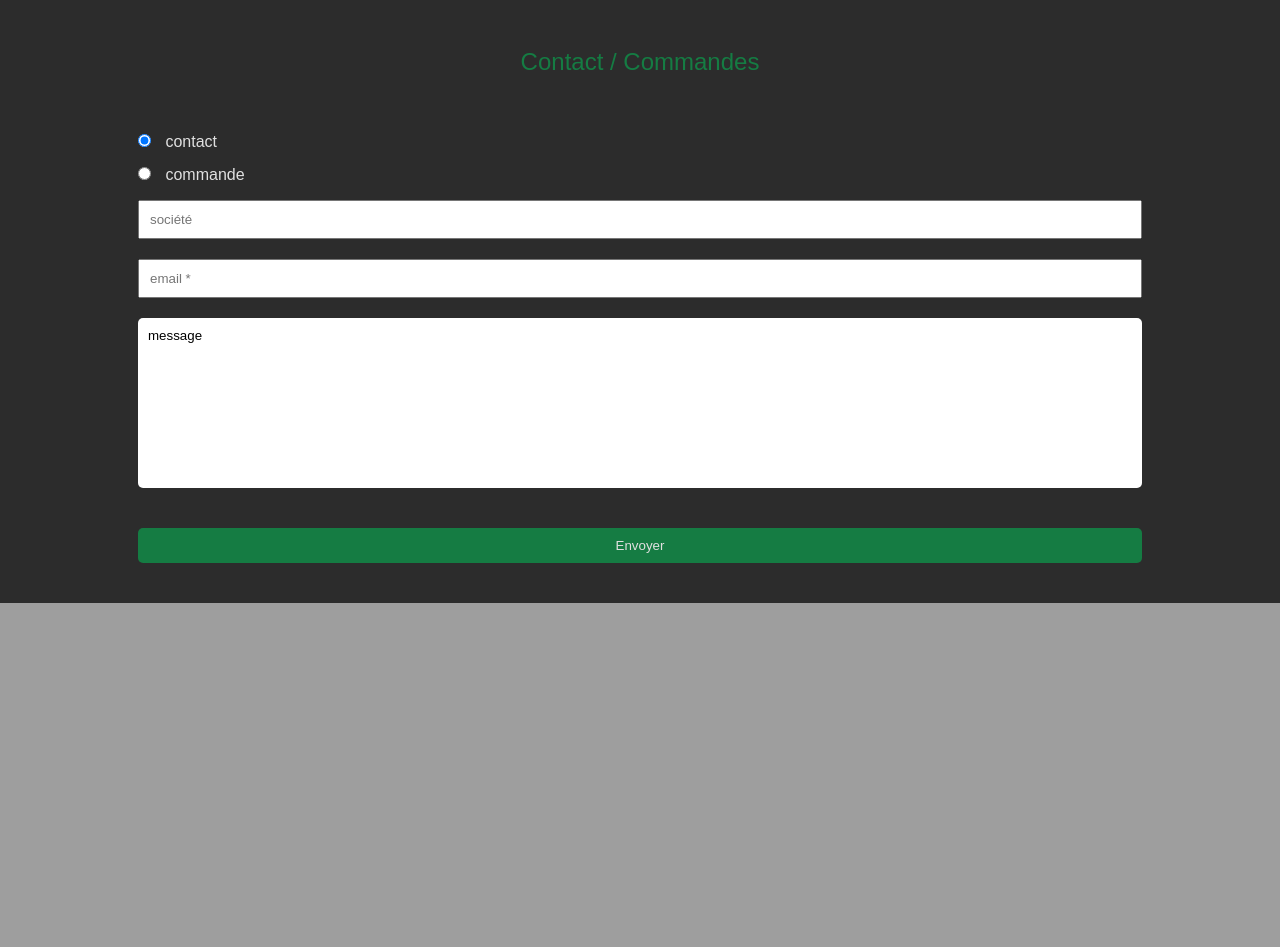
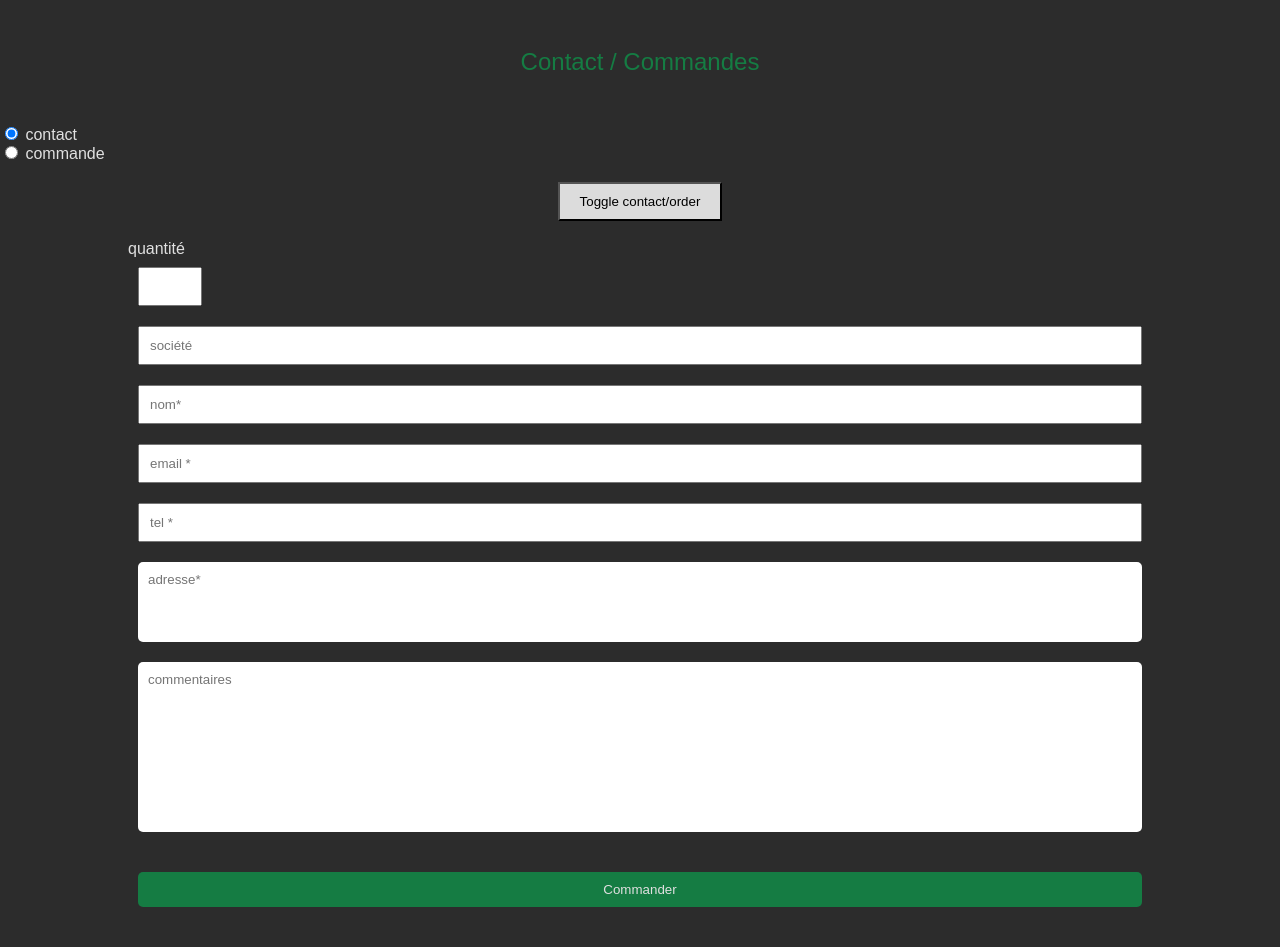
Before and after one commit to GeraldB69/lareligieuse, a PHP site: page /contact.html in a window 1280 px wide. Shown: the part 453-1400 px from the top of the page. Before the commit the page ends 1056 px from the top, so only its background shows below. Run offline with PHP 8.4, Linux system fonts and the light colour scheme; some libraries are stand-ins or nearby versions.

Commit message:
version ok with both forms prepared for JS

```diff
--- a/contact.css
+++ b/contact.css
@@ -69,6 +69,10 @@ h2 {
 
 /* Contact form */
 
+.radios {
+
+}
+
 .form-container {
     display: flex;
     justify-content: center;
@@ -88,7 +92,6 @@ h2 {
 .contact-form textarea {
     font-family: sans-serif;
     resize: none;
-    margin-bottom: 30px;
     border: none;
     border-radius: 5px;
 }
@@ -98,6 +101,7 @@ h2 {
     color: #e0e0e0;
     border-radius: 5px;
     border: none;
+    margin-top: 30px;;
 }
 
 .contact-form .contact-button:hover {
@@ -111,3 +115,22 @@ h2 {
 }
 
 /* Order form */
+
+.hidden {
+    display: none;
+    margin: 0 auto;
+}
+
+button {
+    padding: 10px 20px;
+    background-color: gainsboro;
+}
+
+.button {
+    text-align: center;
+    margin: 20px;
+}
+
+#number-input {
+    width: 40px;
+}
--- a/contact.html
+++ b/contact.html
@@ -39,10 +39,12 @@
             </div>
         </section>
 
+
+
         <section id="form">
             <h2>Contact / Commandes</h2>
-            <div class="form-container">
-                <form action="" class="contact-form flex-column">
+
+            <div class="radios">
                 <div class="radio-contact">
                     <input id="radio-contact" class = "radio" type="radio" name="form-type" value="contact" checked>
                     <label for="radio-contact" class="radio">contact</label>
@@ -51,10 +53,33 @@
                     <input id="radio-order" class="radio" type="radio" name="form-type" value="order">
                     <label for="radio-order">commande</label>
                 </div>
+            </div>
+
+            <div class="button">
+                <button>Toggle contact/order</button>
+            </div>
+
+            <div class="form-container hidden">
+                <form action="" class="contact-form flex-column">
+
                     <input type="text" placeholder="société">
                     <input type="email" placeholder="email *">
                     <textarea name="message *" id="" cols="30" rows="10">message</textarea>
                     <input class="contact-button" type="submit" value="Envoyer">
+                </form>
+            </div>
+
+            <div class="form-container">
+                <form action="" class="contact-form flex-column">
+                    <label for="number-input" class="number-label">quantité</label>
+                    <input id="number-input" type="number" min="0" max="100">
+                    <input type="text" placeholder="société">
+                    <input type="text" placeholder="nom*">
+                    <input type="email" placeholder="email *">
+                    <input type="tel" placeholder="tel *">
+                    <textarea name="message *" id="" cols="30" rows="4" placeholder="adresse*"></textarea>
+                    <textarea name="message *" id="" cols="30" rows="10" placeholder="commentaires"></textarea>
+                    <input class="contact-button" type="submit" value="Commander">
                 </form>
             </div>
         </section>
--- a/contact.js
+++ b/contact.js
@@ -0,0 +1 @@
+click = addEventListener()
```
Lines whose indentation alone changed are shown as unchanged.
